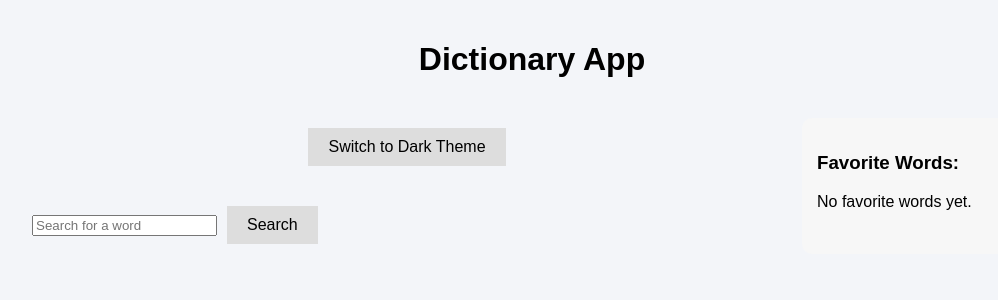
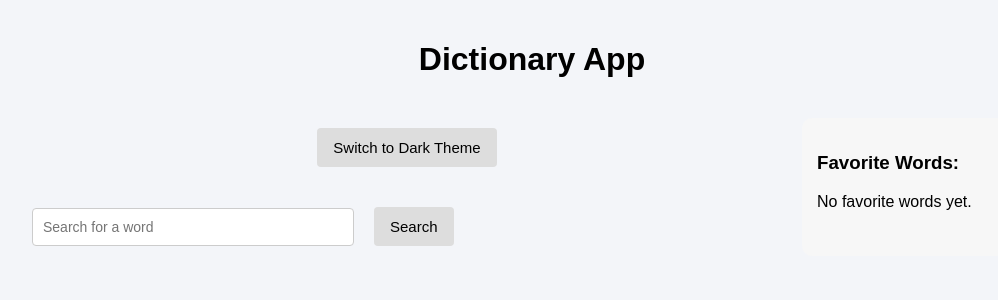
Before and after one commit to Fannynystrom/dictionary, a React (Vite) app: page / in a window 1280 px wide. Shown: the top 300 px of the page, without its empty margins (108-1106 px from the left). Built offline with nearby package versions, Linux system fonts and the light colour scheme.

Commit message:
created serach.css and styled

```diff
--- a/src/App.tsx
+++ b/src/App.tsx
@@ -5,6 +5,8 @@ import Favorites from './components/Favorites';
 import ThemeSwitcher from './components/ThemeSwitcher';
 import './styles/theme.css';
 import './styles/app.css';
+import './styles/search.css';
+
 
 const App: React.FC = () => {
   const [wordData, setWordData] = useState<any>(null);
--- /dev/null
+++ b/src/styles/search.css
@@ -0,0 +1,34 @@
+
+
+  /* inputfält för att skriva in ett ord  */
+  input[type="text"] {
+    padding: 10px;
+    font-size: 14px;
+    border: 1px solid #ccc;
+    border-radius: 4px;
+    width: 300px;
+    margin-right: 10px;
+  }
+
+  /* inputfältet när temat är mörkt */
+  body.dark input[type="text"] {
+    background-color: #555;
+    color: white;
+    border: 1px solid rgb(165, 163, 163);
+  }
+
+  /* knappen sök */
+  button {
+    padding: 11px 16px;
+    font-size: 15px;
+    background-color: #333;
+    color: white;
+    border: none;
+    border-radius: 4px;
+    cursor: pointer;
+    margin-left: 10px;
+  }
+
+  button:hover {
+    background-color: #555;
+  }
```
